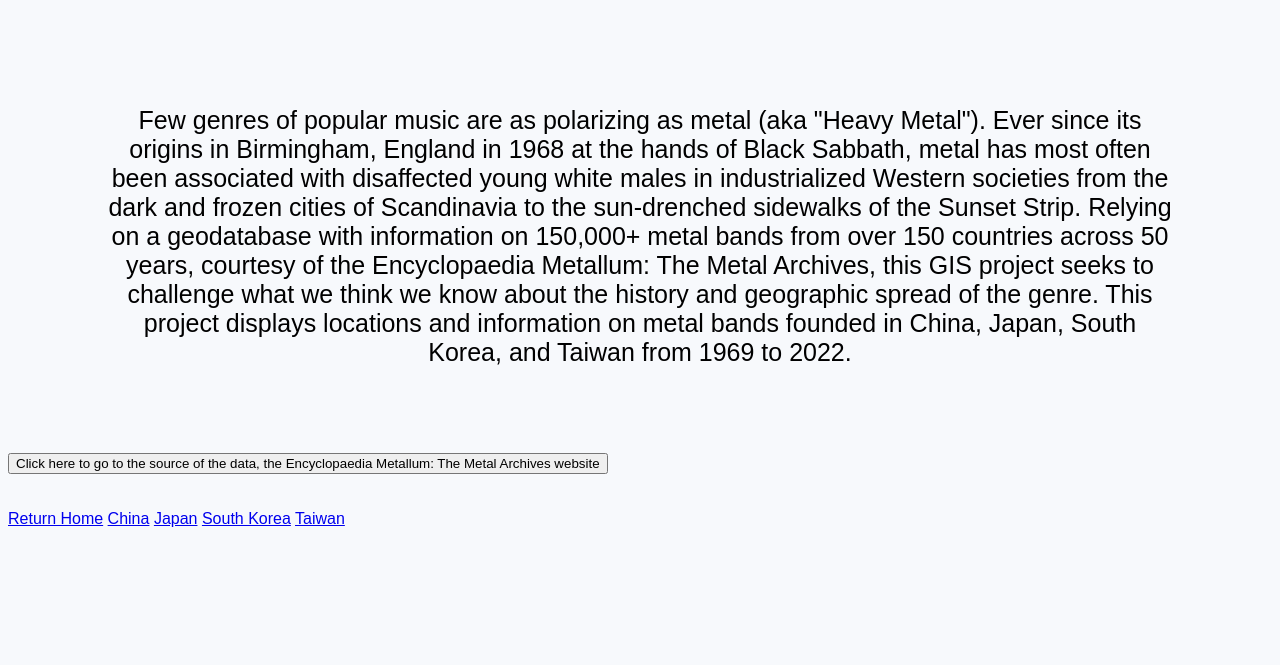
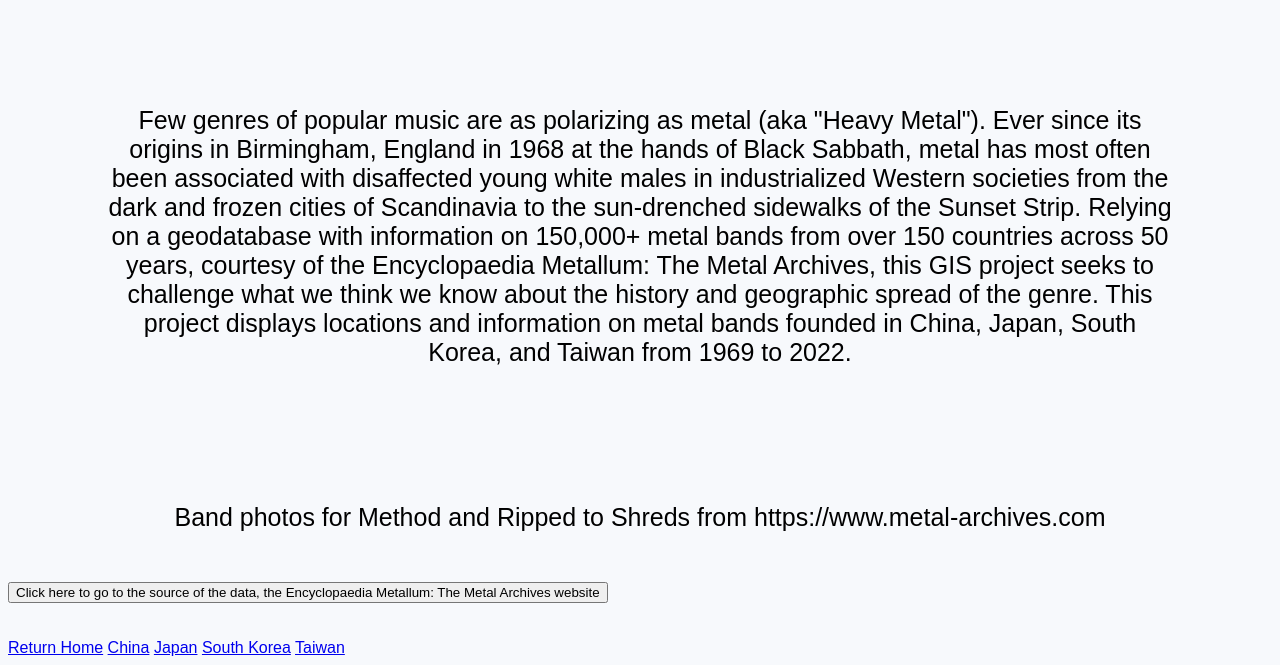
Before and after one commit to mfaye24/gis-611, a plain HTML site: page about.html in a window 1280 px wide. Shown: the part 186-851 px from the top of the page. Before the commit the page ends 800 px from the top, so only its background shows below. Drawn offline with Linux system fonts and the light colour scheme.

Commit message:
Update about.html

```diff
--- a/about.html
+++ b/about.html
@@ -44,6 +44,7 @@ P {
     </p>
 <br>
 <br>
+    <p>Band photos for Method and Ripped to Shreds from https://www.metal-archives.com</p>
 <a href="https://www.metal-archives.com/">
   <button>Click here to go to the source of the data, the Encyclopaedia Metallum: The Metal Archives website</button>
 </a>
```
